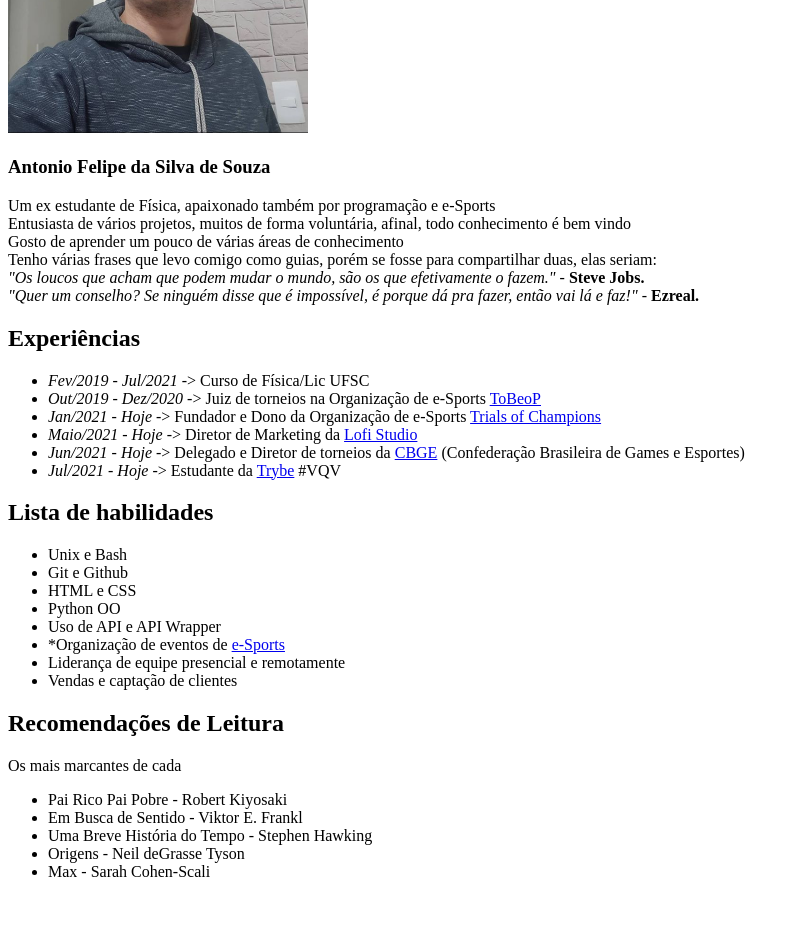
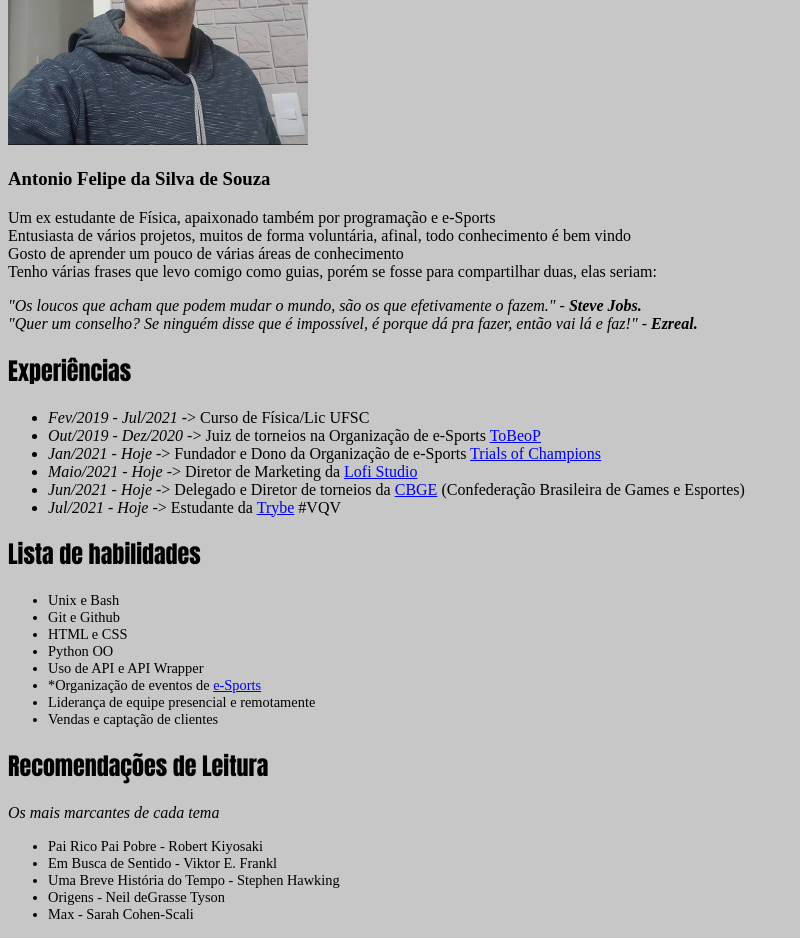
Before and after one commit to antonio272a/antonio272a.github.io, a plain HTML site: page index.html in a window 1280 px wide. Shown: the part 236-1174 px from the top of the page, without its empty margins (0-800 px from the left). Before the commit the page ends 1133 px from the top, so only its background shows below. Drawn offline with Linux system fonts and the light colour scheme.

Commit message:
adicionado css

```diff
--- a/index.html
+++ b/index.html
@@ -3,11 +3,13 @@
   <head>
     <meta charset="UTF-8">
     <title>Antonio Souza</title>
+    <!-- <link rel="stylesheet" href="reset.css"> -->
+    <link rel="stylesheet" href="style.css">
   </head>
-  <header>
-
-  </header>
   <body>
+    <!-- <header>
+      <img src="avatar_png.png" alt="avatar antonio" width="300">
+    </header> -->
     <h1>Quem sou eu?</h1>
       <img src="perfil.png" width="300px" alt="Foto de perfil de Antonio Souza">
       <h3>Antonio Felipe da Silva de Souza</h3>
@@ -16,10 +18,12 @@
       Entusiasta de vários projetos, muitos de forma voluntária, afinal, todo conhecimento é bem vindo <br>
       Gosto de aprender um pouco de várias áreas de conhecimento <br>
       Tenho várias frases que levo comigo como guias, porém se fosse para compartilhar duas, elas seriam:<br>
+      </p>
+      <p class="observacoes">
       <em>"Os loucos que acham que podem mudar o mundo, são os que efetivamente o fazem."</em> - <strong>Steve Jobs.</strong><br>
       <em>"Quer um conselho? Se ninguém disse que é impossível, é porque dá pra fazer, então vai lá e faz!"</em> - <strong>Ezreal.</strong>
       </p>
-    <h2>Experiências</h2>
+    <h2 class="lista-portfolio">Experiências</h2>
       <ul>
         <li><em>Fev/2019 - Jul/2021</em> -> Curso de Física/Lic UFSC</li>
         <li><em>Out/2019 - Dez/2020</em> -> Juiz de torneios na Organização de e-Sports <a href="https://www.tobeop.com">ToBeoP</a></li>
@@ -28,8 +32,8 @@
         <li><em>Jun/2021 - Hoje</em> -> Delegado e Diretor de torneios da <a href="https://cbge.com.br">CBGE</a> (Confederação Brasileira de Games e Esportes)</li>
         <li><em>Jul/2021 - Hoje</em> -> Estudante da <a href="https://www.betrybe.com">Trybe</a> #VQV</li>
       </ul>
-    <h2>Lista de habilidades</h2>
-      <ul>
+    <h2 class="lista-portfolio">Lista de habilidades</h2>
+      <ul class="lista-de-habilidades">
         <li>Unix e Bash</li>
         <li>Git e Github</li>
         <li>HTML e CSS</li>
@@ -40,8 +44,8 @@
         <li>Vendas e captação de clientes</li>
       </ul>
     <h2>Recomendações de Leitura</h2>
-      <p>Os mais marcantes de cada</p>
-      <ul>
+      <p class="observacoes">Os mais marcantes de cada tema</p>
+      <ul class="lista-de-recomendacoes">
         <li>Pai Rico Pai Pobre - Robert Kiyosaki</li>
         <li>Em Busca de Sentido - Viktor E. Frankl </li>
         <li>Uma Breve História do Tempo - Stephen Hawking</li>
--- /dev/null
+++ b/reset.css
@@ -0,0 +1,48 @@
+/* http://meyerweb.com/eric/tools/css/reset/
+   v2.0 | 20110126
+   License: none (public domain)
+*/
+
+html, body, div, span, applet, object, iframe,
+h1, h2, h3, h4, h5, h6, p, blockquote, pre,
+a, abbr, acronym, address, big, cite, code,
+del, dfn, em, img, ins, kbd, q, s, samp,
+small, strike, strong, sub, sup, tt, var,
+b, u, i, center,
+dl, dt, dd, ol, ul, li,
+fieldset, form, label, legend,
+table, caption, tbody, tfoot, thead, tr, th, td,
+article, aside, canvas, details, embed,
+figure, figcaption, footer, header, hgroup,
+menu, nav, output, ruby, section, summary,
+time, mark, audio, video {
+	margin: 0;
+	padding: 0;
+	border: 0;
+	font-size: 100%;
+	font: inherit;
+	vertical-align: baseline;
+}
+/* HTML5 display-role reset for older browsers */
+article, aside, details, figcaption, figure,
+footer, header, hgroup, menu, nav, section {
+	display: block;
+}
+body {
+	line-height: 1;
+}
+ol, ul {
+	list-style: none;
+}
+blockquote, q {
+	quotes: none;
+}
+blockquote:before, blockquote:after,
+q:before, q:after {
+	content: '';
+	content: none;
+}
+table {
+	border-collapse: collapse;
+	border-spacing: 0;
+}
--- /dev/null
+++ b/style.css
@@ -0,0 +1,16 @@
+body {
+    background-color: #80808070;
+}
+
+h1, h2 {
+    font-family: Impact, Haettenschweiler, 'Arial Narrow Bold', sans-serif;
+}
+
+.observacoes {
+    font-family: 'Times New Roman', Times, serif;
+    font-style: italic;
+}
+
+.lista-de-habilidades, .lista-de-recomendacoes {
+    font-size: 0.9em;
+}
```
Also changed, not shown: avatar_png.png (added), header_bkg.png (added).
